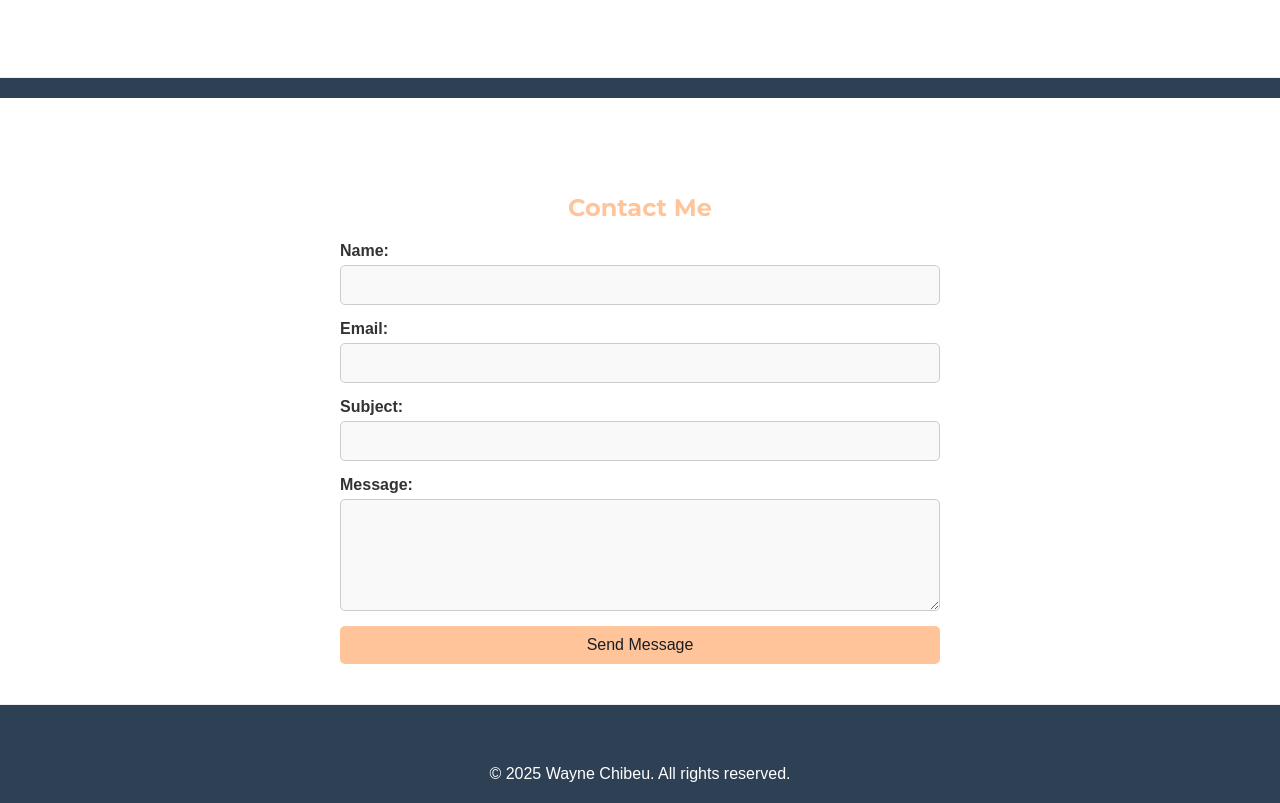
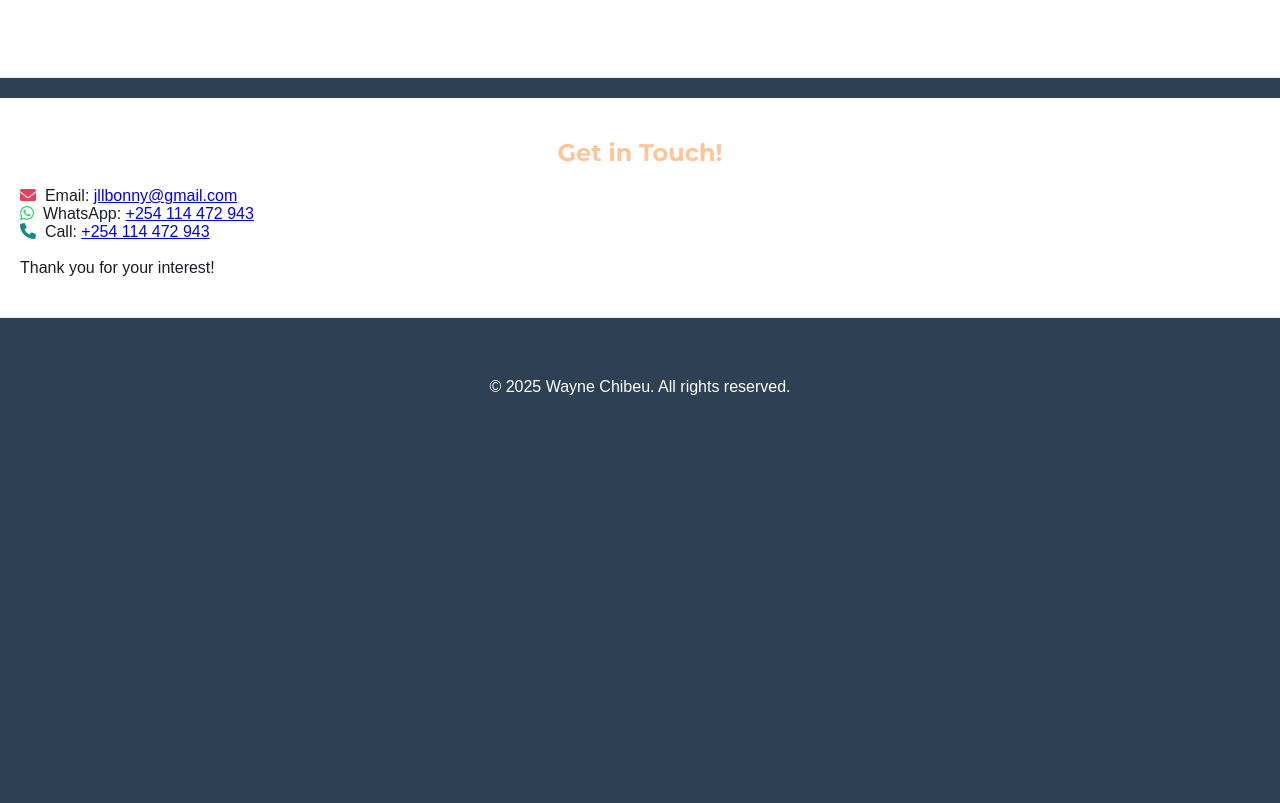
Before and after one commit to WayneChibeu/Personal-Portfolio-Project, a plain HTML site: page index.html in a window 1280 px wide. Shown: the part 3362-4165 px from the top of the page. After the commit the page ends 3778 px from the top, so only its background shows below. Drawn offline with nearby package versions, Linux system fonts and the light colour scheme.

Commit message:
Final styling adjustments to contact section

```diff
--- a/index.html
+++ b/index.html
@@ -139,31 +139,26 @@
     </section>
 
     <section id="contact">
-        <h2>Contact Me</h2>
-        <form id="contactForm">
-            <div>
-                <label for="name">Name:</label>
-                <input type="text" id="name" name="name" required>
-            </div>
-            <div>
-                <label for="email">Email:</label>
-                <input type="email" id="email" name="email" required>
-            </div>
-            <div>
-                <label for="subject">Subject:</label>
-                <input type="text" id="subject" name="subject">
-            </div>
-            <div>
-                <label for="message">Message:</label>
-                <textarea id="message" name="message" rows="5" required></textarea>
-            </div>
-            <button type="submit">Send Message</button>
-        </form>
+        <div class="contact-content">
+            <h2>Get in Touch!</h2>
+            <p>
+                <i class="fas fa-envelope"></i>&nbsp; Email: <a href="mailto:jllbonny@gmail.com">jllbonny@gmail.com</a>
+            </p>
+            <p>
+                <i class="fab fa-whatsapp"></i>&nbsp; WhatsApp: <a href="https://wa.me/+254114472943" target="_blank" rel="noopener noreferrer">+254 114 472 943</a>
+            </p>
+            <p>
+                <i class="fas fa-phone"></i>&nbsp; Call: <a href="tel:+254 114 442 943">+254 114 472 943</a>
+            </p>
+            <br>
+            <p>
+                Thank you for your interest!
+            </p>
+        </div>
     </section>
-
     <footer>
         <p>&copy; 2025 Wayne Chibeu. All rights reserved.</p>
     </footer>
 
-    </body>
+</body>
 </html>
--- a/styles.css
+++ b/styles.css
@@ -313,6 +313,14 @@ social-links a:hover {
 }
 
 /* Contact Section */
+#contact {
+  padding: 40px 20px 40px 20px; /* top | right | bottom | left - Changed top to 40px */
+  margin-bottom: 20px;
+  background-color: #fff;
+  border-bottom: 1px solid #eee;
+  color: #1A1D23; /* Darker Navy Blue for text */
+}
+
 #contact form {
   max-width: 600px;
   margin: 0 auto;
@@ -503,3 +511,15 @@ html {
   background-color: coral;
   color: #000;
 }
+
+.fa-whatsapp {
+  color: #25D366;
+}
+
+.fa-envelope {
+  color: #e4405f;
+}
+
+.fa-phone {
+  color: #128C7E;
+}
```
